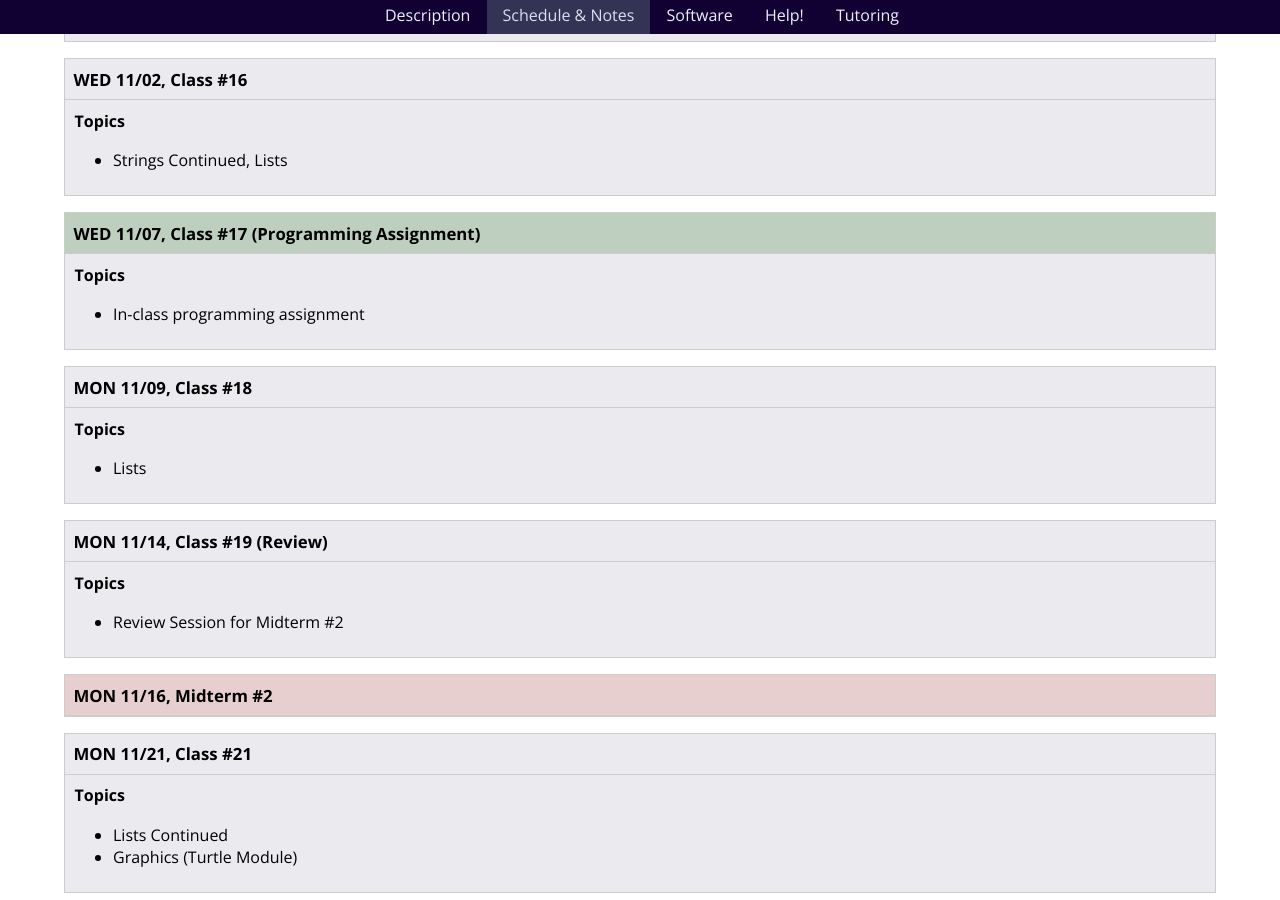
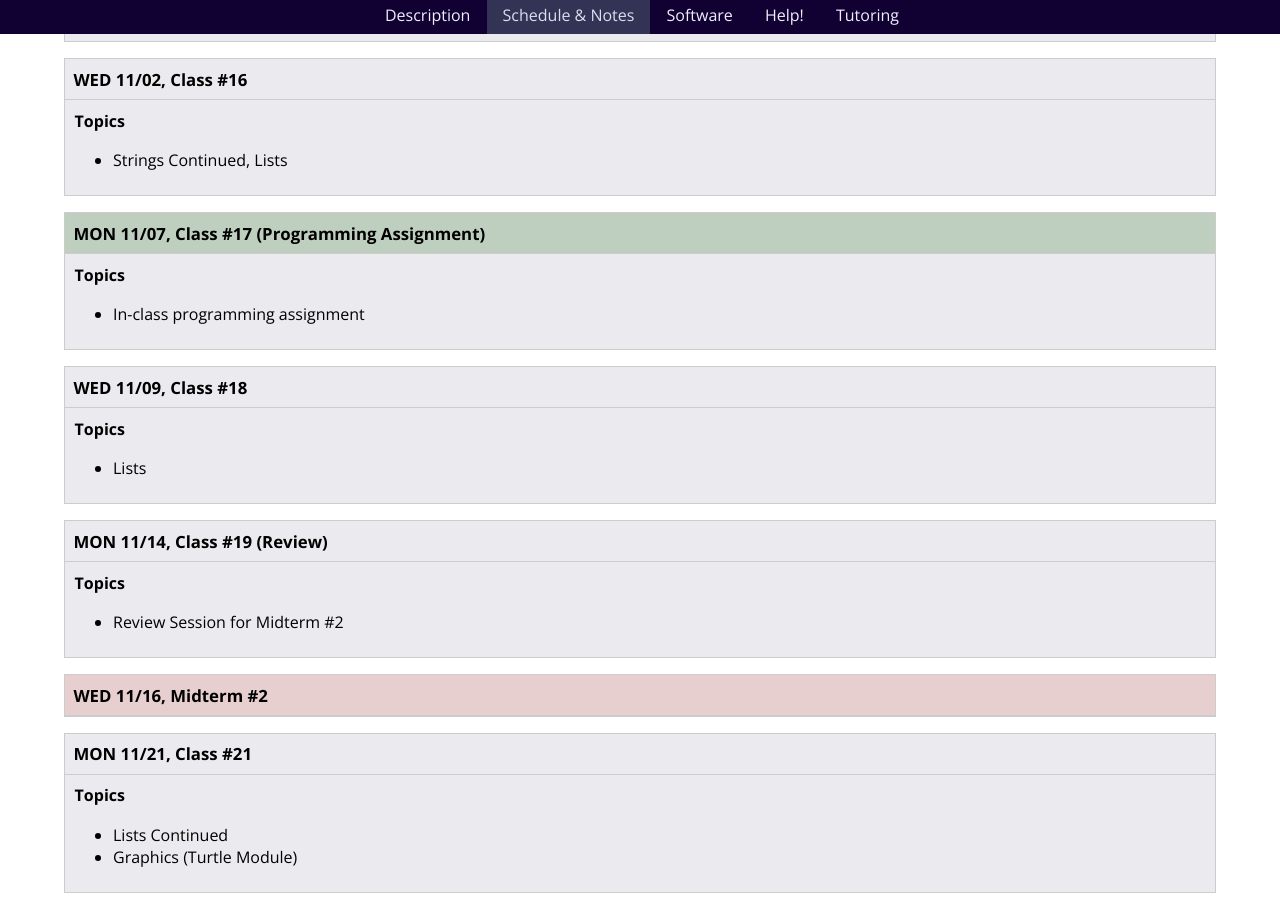
Before and after one commit to foureyes/csci-ua.0002-fall2016-008, a Jekyll site: the page built from schedule.markdown, in a window 1280 px wide and 900 px high, scrolled down 5676 px. Built offline with Jekyll 4.4.1, drawn with Linux system fonts in a browser that asks for light colours.

Commit message:
fix dates

```diff
--- a/schedule.markdown
+++ b/schedule.markdown
@@ -287,7 +287,7 @@ Jump to Class:
 <a name="class18"></a><!---------- start --------------->
 
 <section markdown="block">
-### MON 11/09, Class #18
+### WED 11/09, Class #18
 
 <div class="class-details">
 <article class="topics" markdown="block">
@@ -313,7 +313,7 @@ Jump to Class:
 <a name="class20"></a><!---------- start --------------->
 
 <section markdown="block" class="exam">
-### MON 11/16, Midterm #2
+### WED 11/16, Midterm #2
 
 </section>
 
```
Also changed, not shown: other parts of schedule.markdown (+1 -1 lines), 1 other file.
